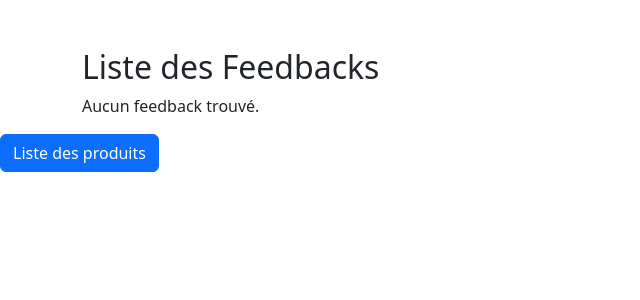
After one commit to NicoR017/Symfony_TP1, a Symfony app: template templates/feedback/list_feedbacks.html.twig in a window 1280 px wide. The commit adds this page. Shown: the top 300 px of the page, without its empty margins (0-640 px from the left). Run offline with Twig, Linux system fonts and the light colour scheme; the template is opened without the code that fills it, so the values that code supplies are empty; some libraries are stand-ins or nearby versions.

Commit message:
TP Feedback du 10 janvier

```diff
--- a/templates/accueil.html.twig
+++ b/templates/accueil.html.twig
@@ -27,7 +27,7 @@
            <input type="submit" value="Envoyer">
     </form>
     <a href="/deuxiemePage">Aller à la deuxième page</a>
-
+    <a href="{{ path('products_list') }}" class="btn btn-primary">Liste des produits</a>
     <footer>
         <p>Copyright © 2023 Ma Page d'Accueil</p>
     </footer>
--- /dev/null
+++ b/templates/feedback/list_feedbacks.html.twig
@@ -0,0 +1,39 @@
+{% extends 'base.html.twig' %}
+
+{% block title %}Liste des Feedbacks{% endblock %}
+
+{% block body %}
+    <div class="container mt-5">
+        <h2>Liste des Feedbacks</h2>
+
+        {# Vérifiez si des feedbacks sont disponibles #}
+        {% if feedbacks|length > 0 %}
+            <ul class="list-group">
+                {# Parcourez chaque feedback #}
+                {% for feedback in feedbacks %}
+                    <li class="list-group-item">
+                        <strong>{{ feedback.nomClient }}</strong> ({{ feedback.emailClient }})
+                        <br>
+                        Note : {{ feedback.noteProduit }}
+                        <br>
+                        Commentaires : {{ feedback.commentaires }}
+                        <br>
+                        Date de soumission : {{ feedback.dateSoumission }}
+                        <br>
+                        {# Lien pour modifier le feedback, redirige vers la route 'edit_feedback' avec l'ID du feedback #}
+                        <a href="{{ path('edit_feedback', {'id': feedback.id}) }}" class="btn btn-warning">Modifier le feedback</a>
+                        <br>
+                        {# Lien pour supprimer le feedback, redirige vers la route 'delete_feedback' avec l'ID du feedback
+                           Demande une confirmation avant la suppression #}
+                        <a href="{{ path('delete_feedback', {'id': feedback.id}) }}" class="btn btn-danger" onclick="return confirm('Êtes-vous sûr de vouloir supprimer ce feedback ?')">Supprimer le feedback</a>
+                    </li>
+                {% endfor %}
+            </ul>
+        {% else %}
+            {# Aucun feedback trouvé #}
+            <p>Aucun feedback trouvé.</p>
+        {% endif %}
+    </div>
+    {# Lien pour revenir à la liste des produits #}
+    <a href="{{ path('products_list') }}" class="btn btn-primary">Liste des produits</a>
+{% endblock %}
```
Also changed, not shown: config/routes.yaml (+12 -0 lines), src/Controller/FeedbackController.php (+76 -1 lines), templates/feedback/edit_feedback.html.twig (added, +32 -0 lines), templates/product.html.twig (+14 -2 lines).
